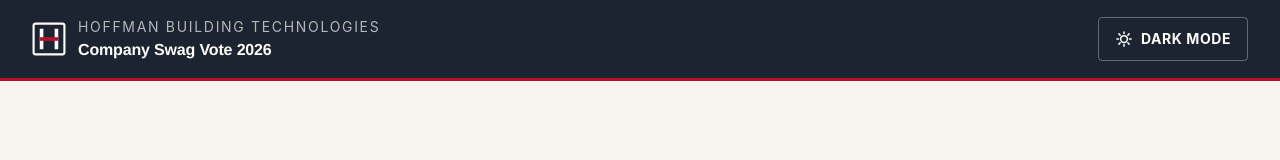
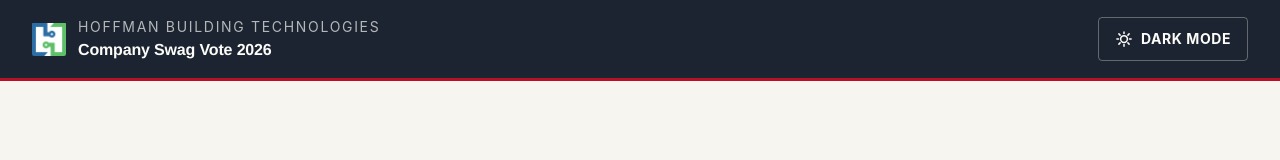
Before and after one commit to NishHBT/company-swag-vote-2026, a plain HTML site: page site/index.html in a window 1280 px wide. Shown: the top 160 px of the page. Drawn offline with Linux system fonts and the light colour scheme; a web font is replaced by a local one.

Commit message:
Use supplied HBT logo icon in site header

```diff
--- a/site/css/styles.css
+++ b/site/css/styles.css
@@ -205,6 +205,8 @@ svg {
   width: 34px;
   height: 34px;
   flex: none;
+  object-fit: contain;
+  border-radius: var(--radius-sm);
 }
 
 .brand__text {
--- a/site/index.html
+++ b/site/index.html
@@ -32,17 +32,13 @@
     <header class="masthead">
       <div class="masthead__inner">
         <a class="brand" href="#top" data-testid="link-brand">
-          <svg
+          <img
             class="brand__mark"
-            viewBox="0 0 32 32"
-            role="img"
-            aria-label="Hoffman Building Technologies mark"
-            fill="none"
-          >
-            <rect x="1.5" y="1.5" width="29" height="29" rx="2" stroke="currentColor" stroke-width="2" />
-            <path d="M9 8v16M23 8v16" stroke="currentColor" stroke-width="3.4" stroke-linecap="square" />
-            <path d="M9 16h14" stroke="var(--color-accent)" stroke-width="3.4" stroke-linecap="square" />
-          </svg>
+            src="assets/brand/hbt-h-icon.jpg"
+            width="1115"
+            height="1080"
+            alt="Hoffman Building Technologies HBT icon"
+          />
           <span class="brand__text">
             <span class="brand__org">Hoffman Building Technologies</span>
             <span class="brand__title">Company Swag Vote 2026</span>
```
Also changed, not shown: site/assets/brand/hbt-h-icon.jpg (added).
